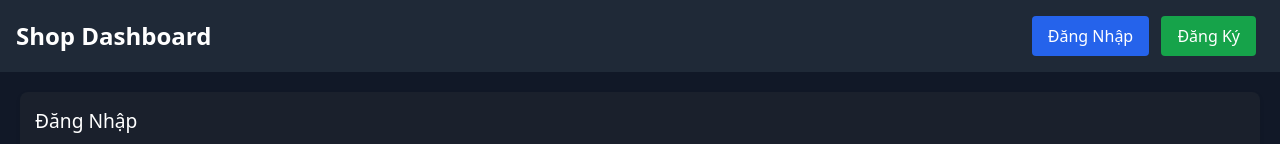
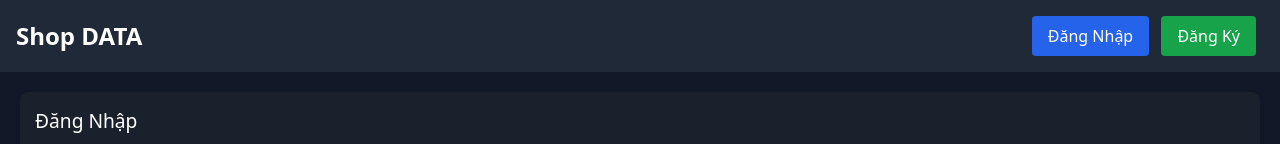
Before and after one commit to hoangdung997/abc, a plain HTML site: page index.html in a window 1280 px wide. Shown: the top 144 px of the page. Drawn offline with nearby package versions, Linux system fonts and the light colour scheme.

Commit message:
index.html

```diff
--- a/index.html
+++ b/index.html
@@ -43,7 +43,7 @@
   <div id="app" class="min-h-screen">
     <!-- Header -->
     <header class="bg-gray-800 p-4 flex justify-between items-center">
-      <h1 class="text-2xl font-bold">Shop Dashboard</h1>
+      <h1 class="text-2xl font-bold">Shop DATA</h1>
       <nav>
         <button id="loginBtn" class="px-4 py-2 bg-blue-600 rounded mr-2">Đăng Nhập</button>
         <button id="registerBtn" class="px-4 py-2 bg-green-600 rounded mr-2">Đăng Ký</button>
```
